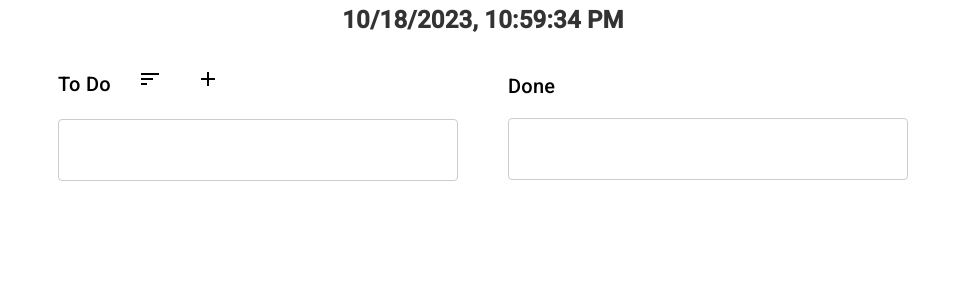
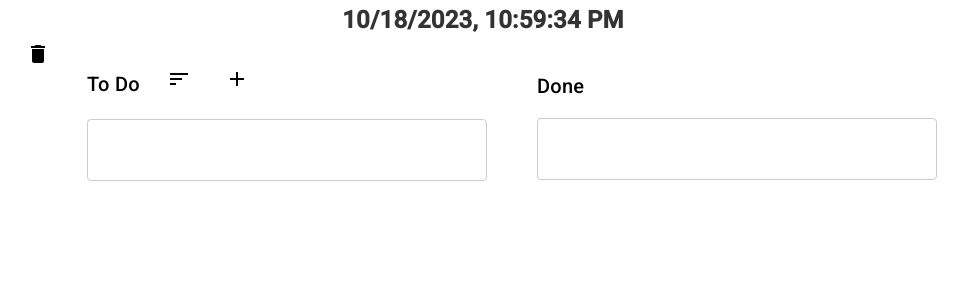
Before and after one commit to Tomglower/SimpleToDO, an Angular app: page /ToDo in a window 1280 px wide. Shown: the top 300 px of the page, without its empty margins (157-1125 px from the left). Built offline with nearby package versions, Linux system fonts and the light colour scheme.

Commit message:
Add ClearAll button

```diff
--- a/src/app/drag-drop/drag-drop.component.html
+++ b/src/app/drag-drop/drag-drop.component.html
@@ -1,7 +1,11 @@
 <div class="date-time-container text-center">
   <div class="date-time">{{ getCurrentDateTime() }}</div>
 </div>
+
 <div class="container">
+  <button mat-icon-button (click)="deleteAll()" class="icon-button">
+    <mat-icon>delete</mat-icon>
+  </button>
   <div class="example-container">
     <h2 class="title">To Do
       <button mat-icon-button (click)="toggleSorting()" class="icon-button">
--- a/src/app/drag-drop/drag-drop.component.ts
+++ b/src/app/drag-drop/drag-drop.component.ts
@@ -167,6 +167,14 @@ export class DragDropComponent {
     this.OpenSnackBar(`Удален элемент "${item.text}" из коллекции Done`, 'Закрыть');
   }
 
+    deleteAll() {
+      localStorage.removeItem('todo');
+      localStorage.removeItem('done');
+      this.todo = [];
+      this.done = [];
+    }
+
+
   private saveDataLocally() {
     localStorage.setItem('todo', JSON.stringify(this.todo));
     localStorage.setItem('done', JSON.stringify(this.done));
```
